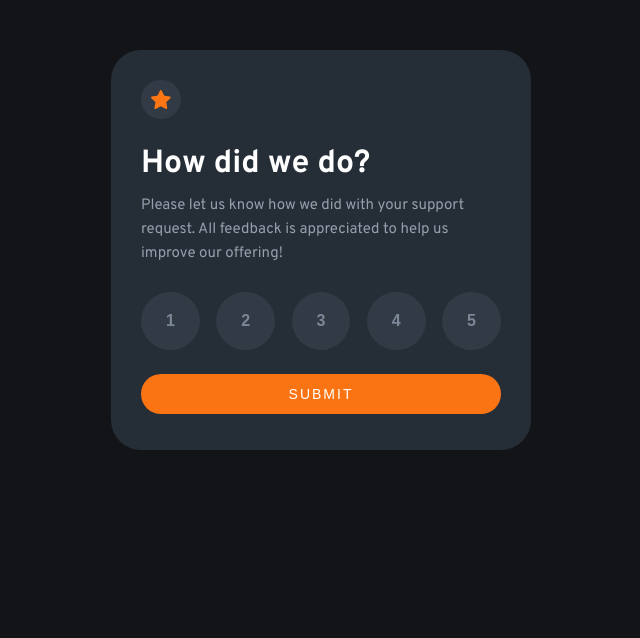
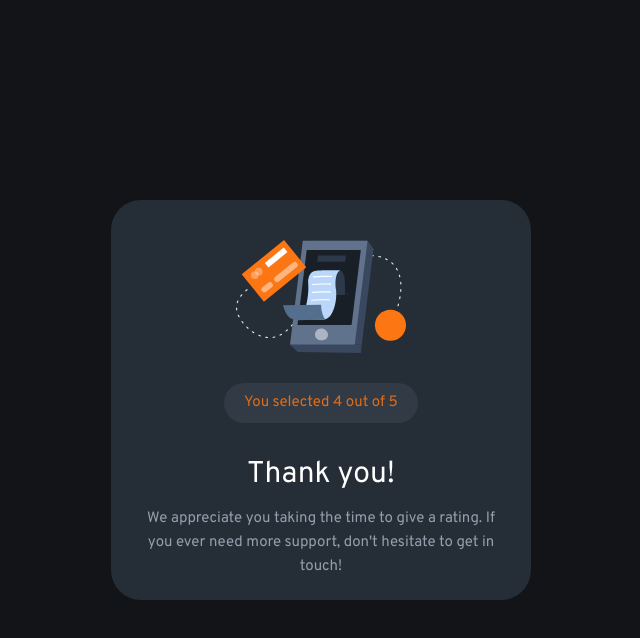
Before and after one commit to dodoburner/interactive-rating-component, a plain HTML site: page index.html in a window 1280 px wide. Both pictures are taken after a click on the button "SUBMIT". Shown: the whole page, without its empty margins (319-959 px from the left). Drawn offline with Linux system fonts and the light colour scheme.

Commit message:
submit button changes content

```diff
--- a/index.html
+++ b/index.html
@@ -5,6 +5,7 @@
   <meta http-equiv="X-UA-Compatible" content="IE=edge">
   <meta name="viewport" content="width=device-width, initial-scale=1.0">
   <title>Document</title>
+  <link rel="stylesheet" href="secondBox.css">
   <link rel="stylesheet" href="styles.css">
   <link rel="preconnect" href="https://fonts.googleapis.com">
   <link rel="preconnect" href="https://fonts.gstatic.com" crossorigin>
@@ -13,8 +14,7 @@
 <body>
 
 
-  <div id="box">
-
+  <div class="box" id="box1">
     <div id="star-box">
       <img id="star" src="images/icon-star.svg" alt="">
     </div>
@@ -33,11 +33,8 @@
       <button class="number">5</button>
     </div>
 
-
     <button id="submit">SUBMIT</button>
   </div>
-
-
 
 
 
--- a/index.js
+++ b/index.js
@@ -8,3 +8,37 @@ numbers.forEach(number => number.addEventListener('click', e => {
 }));
 
 let submit= document.querySelector('#submit');
+let boxOne= document.querySelector('#box1');
+
+function removeAllChildNodes(parent) {
+  while (parent.firstChild) {
+      parent.removeChild(parent.firstChild);
+  }
+};
+
+submit.addEventListener('click', e => {
+  removeAllChildNodes(boxOne);
+
+  let thankYouImg= document.createElement('img');
+  thankYouImg.setAttribute('id', 'thank-you-img');
+  thankYouImg.src="images/illustration-thank-you.svg";
+
+  let numberValue= document.createElement('p');
+  numberValue.textContent='You selected 4 out of 5'
+  numberValue.setAttribute('id', 'selected');
+
+  let thankYou= document.createElement('p');
+  thankYou.textContent= 'Thank you!'
+  thankYou.setAttribute('id', 'thank-you');
+
+  let thankYouDesc= document.createElement('p');
+  thankYouDesc.setAttribute('id', 'thank-you-description');
+  thankYouDesc.textContent= 'We appreciate you taking the time to give a rating. If you ever need more support, don\'t hesitate to get in touch!'
+
+  boxOne.appendChild(thankYouImg);
+  boxOne.appendChild(numberValue);
+  boxOne.appendChild(thankYou);
+  boxOne.appendChild(thankYouDesc);
+  boxOne.setAttribute('id', 'box2')
+
+})
--- /dev/null
+++ b/secondBox.css
@@ -0,0 +1,31 @@
+#thank-you-img {
+  width: 170px;
+  margin-top: 10px;
+
+}
+
+#selected {
+  color: hsl(25, 78%, 49%);
+  background-color: hsl(213, 17%, 23%);
+  padding: 8px 20px;
+  border-radius: 20px;
+  margin-top: 30px;
+}
+
+#thank-you {
+  color: white;
+  font-size: 30px;
+  margin-top: 40px;
+
+
+}
+
+#thank-you-description {
+  color:  hsl(217, 12%, 63%);
+  margin-top: 20px;
+  text-align: center;
+}
+
+#box2 {
+  align-items: center;
+}
--- a/styles.css
+++ b/styles.css
@@ -1,13 +1,16 @@
+html, body {
+  height: 100%;
+}
+
 body {
   background-color: hsl(216, 12%, 8%);
   margin: 0;
   display: flex;
   align-items: center;
   justify-content: center;
-  padding-top: 50px;
 }
 
-#box {
+.box {
   background-color: hsl(213, 19%, 18%);
   font-family: Overpass;
   width: 360px;
```
